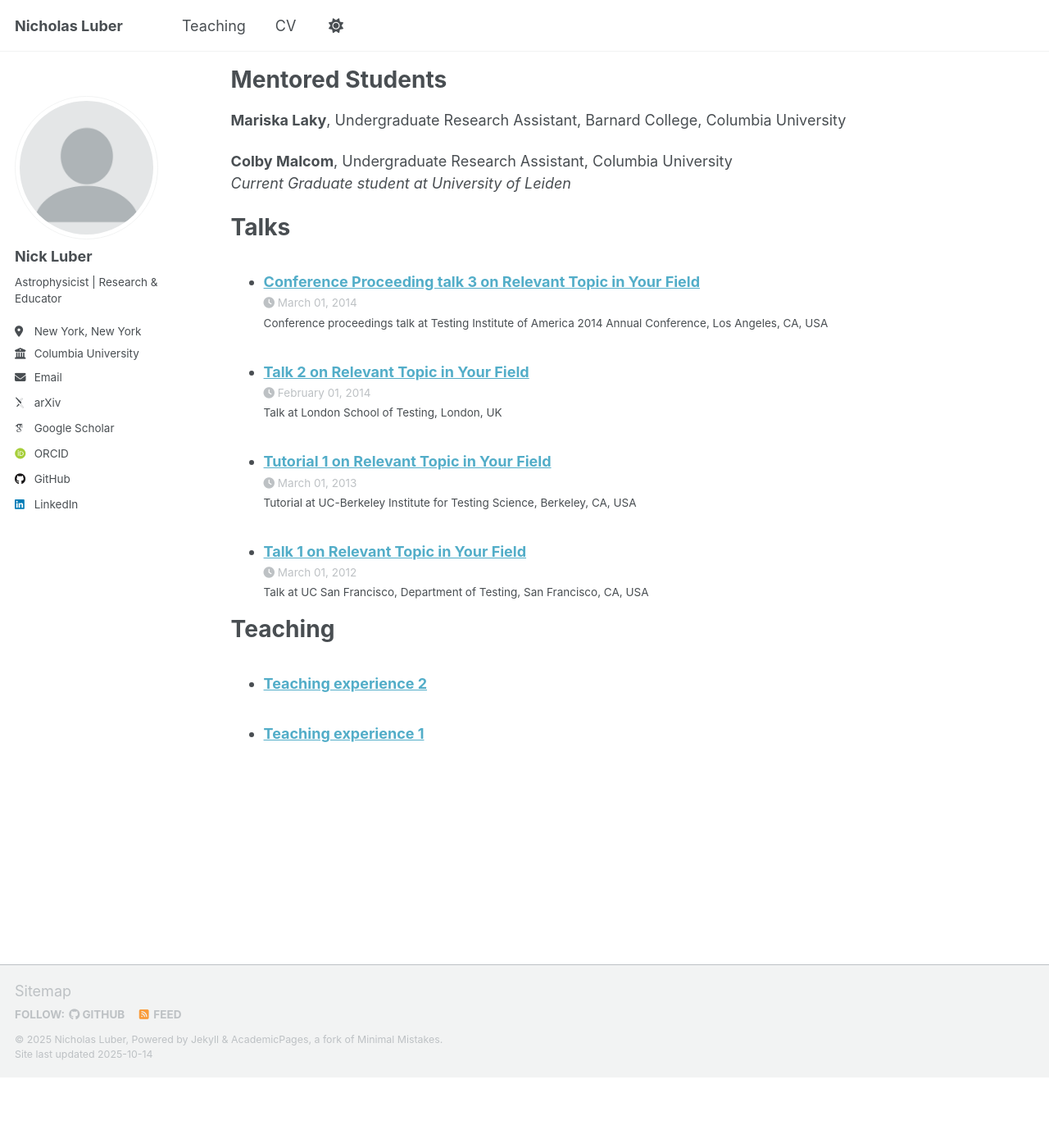
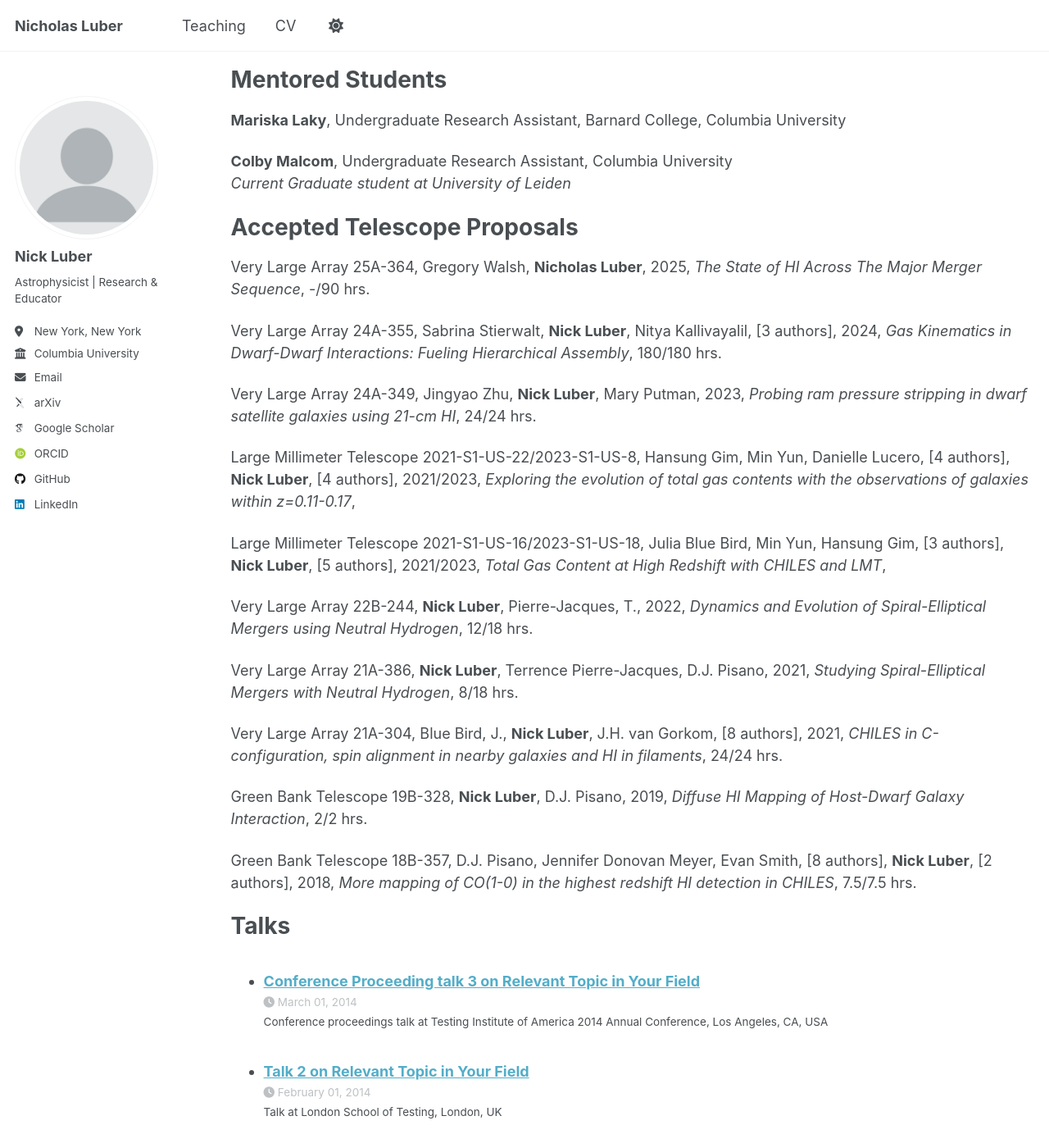
Before and after one commit to nicholasluber/nicholasluber.github.io, a Jekyll site: the page built from _pages/cv.md, in a window 1280 px wide and 1400 px high, scrolled down 2395 px. Shown: the whole window at 82% size. Built offline with Jekyll 4.4.1, drawn with Linux system fonts in a browser that asks for light colours; some web fonts are replaced; a script that is not in the unit is left out; before the commit the page ends 3709 px from its top, so only the background shows below that.

Commit message:
Update cv.md

```diff
--- a/_pages/cv.md
+++ b/_pages/cv.md
@@ -89,6 +89,29 @@ Mentored Students
 **Colby Malcom**, Undergraduate Research Assistant, Columbia University
 *Current Graduate student at University of Leiden*
 
+
+Accepted Telescope Proposals
+======
+Very Large Array 25A-364, Gregory Walsh, **Nicholas Luber**, 2025, *The State of HI Across The Major Merger Sequence*, -/90 hrs.
+
+Very Large Array 24A-355, Sabrina Stierwalt, **Nick Luber**, Nitya Kallivayalil, \[3 authors\], 2024, *Gas Kinematics in Dwarf-Dwarf Interactions: Fueling Hierarchical Assembly*, 180/180 hrs.
+
+Very Large Array 24A-349, Jingyao Zhu, **Nick Luber**, Mary Putman, 2023, *Probing ram pressure stripping in dwarf satellite galaxies using 21-cm HI*, 24/24 hrs.
+
+Large Millimeter Telescope 2021-S1-US-22/2023-S1-US-8, Hansung Gim, Min Yun, Danielle Lucero, \[4 authors\], **Nick Luber**, \[4 authors\], 2021/2023, *Exploring the evolution of total gas contents with the observations of galaxies within z=0.11-0.17*,
+
+Large Millimeter Telescope 2021-S1-US-16/2023-S1-US-18, Julia Blue Bird, Min Yun, Hansung Gim, \[3 authors\], **Nick Luber**, \[5 authors\], 2021/2023, *Total Gas Content at High Redshift with CHILES and LMT*,
+
+Very Large Array 22B-244, **Nick Luber**, Pierre-Jacques, T., 2022, *Dynamics and Evolution of Spiral-Elliptical Mergers using Neutral Hydrogen*, 12/18 hrs.
+
+Very Large Array 21A-386, **Nick Luber**, Terrence Pierre-Jacques, D.J. Pisano, 2021, *Studying Spiral-Elliptical Mergers with Neutral Hydrogen*, 8/18 hrs.
+
+Very Large Array 21A-304, Blue Bird, J., **Nick Luber**, J.H. van Gorkom, \[8 authors\], 2021, *CHILES in C-configuration, spin alignment in nearby galaxies and HI in filaments*, 24/24 hrs.
+
+Green Bank Telescope 19B-328, **Nick Luber**, D.J. Pisano, 2019, *Diffuse HI Mapping of Host-Dwarf Galaxy Interaction*, 2/2 hrs.
+
+Green Bank Telescope 18B-357, D.J. Pisano, Jennifer Donovan Meyer, Evan Smith, \[8 authors\], **Nick Luber**, \[2 authors\], 2018, *More mapping of CO(1-0) in the highest redshift HI detection in CHILES*, 7.5/7.5 hrs.
+
 Talks
 ======
   <ul>{% for post in site.talks reversed %}
```
